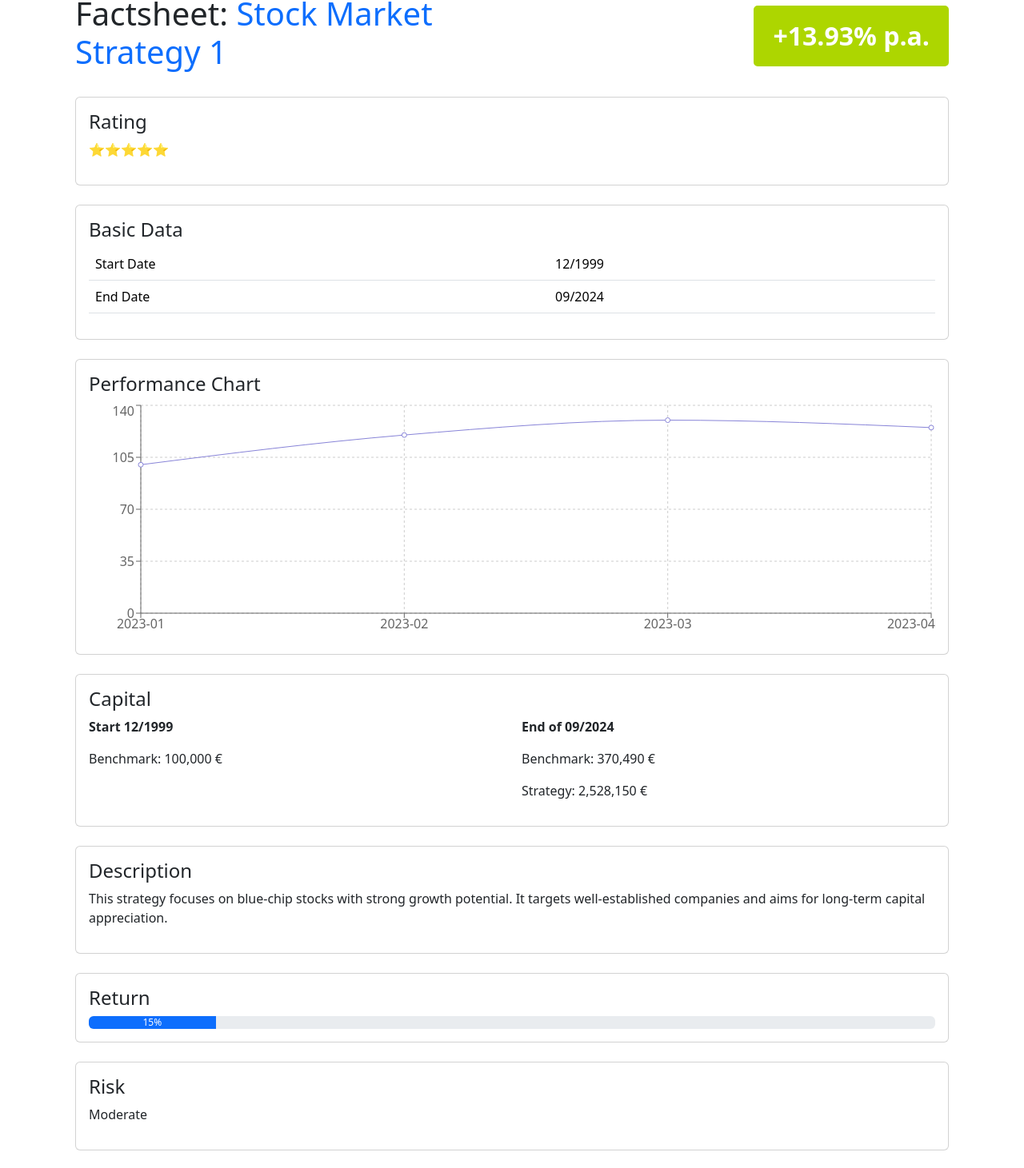
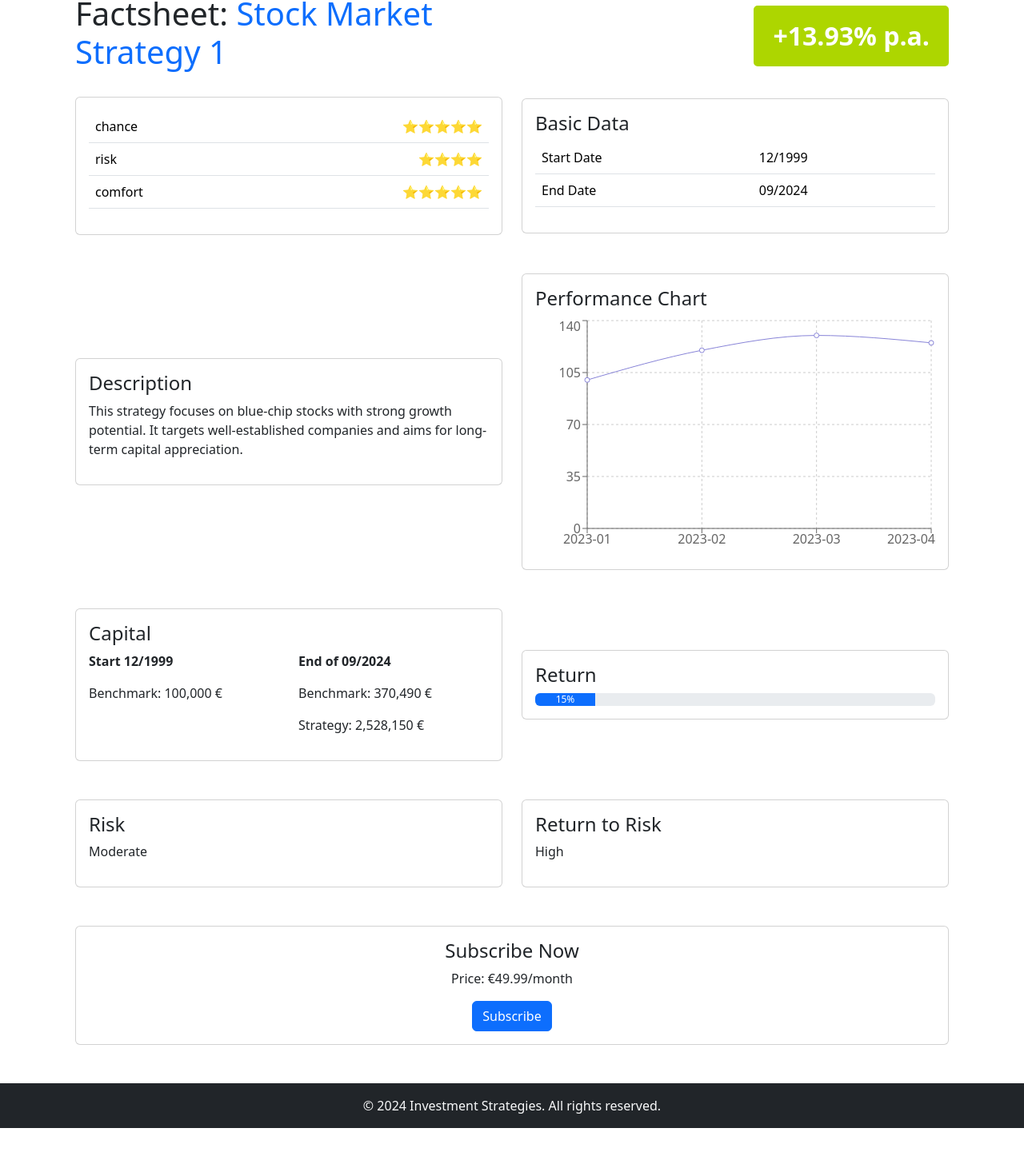
Before and after one commit to alekseipot/invest-signals, a React (Create React App) app in the folder frontend/: page /strategy/1 in a window 1280 px wide. Shown: the part 159-1620 px from the top of the page at 80% size. After the commit the page ends 1570 px from the top, so only its background shows below. Built offline with nearby package versions, Linux system fonts and the light colour scheme.

Commit message:
update details page layout

```diff
--- a/frontend/package.json
+++ b/frontend/package.json
@@ -8,8 +8,10 @@
     "@testing-library/react": "^13.4.0",
     "@testing-library/user-event": "^13.5.0",
     "bootstrap": "^5.3.3",
+    "chart.js": "^4.4.5",
     "react": "^18.3.1",
     "react-bootstrap": "^2.10.5",
+    "react-chartjs-2": "^5.2.0",
     "react-cookie": "^7.1.4",
     "react-dom": "^18.3.1",
     "react-router-dom": "^6.26.2",
--- a/frontend/src/pages/StrategyDetails/StrategyDetailsPage.js
+++ b/frontend/src/pages/StrategyDetails/StrategyDetailsPage.js
@@ -116,15 +116,31 @@ const StrategyDetails = () => {
             {/* 1. Header */}
             <StrategyHeader strategy={strategy}/>
 
+            <Row className="align-items-center mb-4">
+                <Col lg={6} xs={12}>
                     {/* 2. Rating */}
                     <Card className="mb-4">
                         <Card.Body>
-                    <h4>Rating</h4>
-                    {/* Placeholder rating, you can replace with actual stars */}
-                    <p>⭐⭐⭐⭐⭐</p>
+                            <Table>
+                                <tbody>
+                                <tr>
+                                    <td>chance</td>
+                                    <td className="text-end">⭐⭐⭐⭐⭐</td>
+                                </tr>
+                                <tr>
+                                    <td>risk</td>
+                                    <td className="text-end">⭐⭐⭐⭐</td>
+                                </tr>
+                                <tr>
+                                    <td>comfort</td>
+                                    <td className="text-end">⭐⭐⭐⭐⭐</td>
+                                </tr>
+                                </tbody>
+                            </Table>
                         </Card.Body>
                     </Card>
-
+                </Col>
+                <Col lg={6} xs={12}>
                     {/* 3. Basic Data */}
                     <Card className="mb-4">
                         <Card.Body>
@@ -143,7 +159,20 @@ const StrategyDetails = () => {
                             </Table>
                         </Card.Body>
                     </Card>
+                </Col>
+            </Row>
 
+            <Row className="align-items-center mb-4">
+                <Col lg={6} xs={12}>
+                    {/* 6. Description */}
+                    <Card className="mb-4">
+                        <Card.Body>
+                            <h4>Description</h4>
+                            <p>{strategy.details}</p>
+                        </Card.Body>
+                    </Card>
+                </Col>
+                <Col lg={6} xs={12}>
                     {/* 4. Chart */}
                     <Card className="mb-4">
                         <Card.Body>
@@ -159,7 +188,11 @@ const StrategyDetails = () => {
                             </ResponsiveContainer>
                         </Card.Body>
                     </Card>
+                </Col>
+            </Row>
 
+            <Row className="align-items-center mb-4">
+                <Col lg={6} xs={12}>
                     {/* 5. Capital Section */}
                     <Card className="mb-4">
                         <Card.Body>
@@ -177,15 +210,8 @@ const StrategyDetails = () => {
                             </Row>
                         </Card.Body>
                     </Card>
-
-            {/* 6. Description */}
-            <Card className="mb-4">
-                <Card.Body>
-                    <h4>Description</h4>
-                    <p>{strategy.details}</p>
-                </Card.Body>
-            </Card>
-
+                </Col>
+                <Col lg={6} xs={12}>
                     {/* 7. Return */}
                     <Card className="mb-4">
                         <Card.Body>
@@ -193,7 +219,11 @@ const StrategyDetails = () => {
                             <ProgressBar now={parseInt(strategy.return)} label={`${strategy.return}`} />
                         </Card.Body>
                     </Card>
+                </Col>
+            </Row>
 
+            <Row className="align-items-center mb-4">
+                <Col lg={6} xs={12}>
                     {/* 8. Risk */}
                     <Card className="mb-4">
                         <Card.Body>
@@ -201,7 +231,8 @@ const StrategyDetails = () => {
                             <p>{strategy.risk}</p>
                         </Card.Body>
                     </Card>
-
+                </Col>
+                <Col lg={6} xs={12}>
                     {/* 9. Return to Risk */}
                     <Card className="mb-4">
                         <Card.Body>
@@ -209,7 +240,10 @@ const StrategyDetails = () => {
                             <p>{strategy.returnToRisk}</p>
                         </Card.Body>
                     </Card>
-
+                </Col>
+            </Row>
+            <Row className="align-items-center mb-4">
+                <Col>
                     {/* 10. Subscribe Section */}
                     <Card className="mb-4">
                         <Card.Body className="text-center">
@@ -218,6 +252,8 @@ const StrategyDetails = () => {
                             <Button variant="primary">Subscribe</Button>
                         </Card.Body>
                     </Card>
+                </Col>
+            </Row>
         </Container>
     );
 };
```
Also changed, not shown: 1 other file (tests, documents, lock files or other folders). Lines whose indentation alone changed are shown as unchanged.
